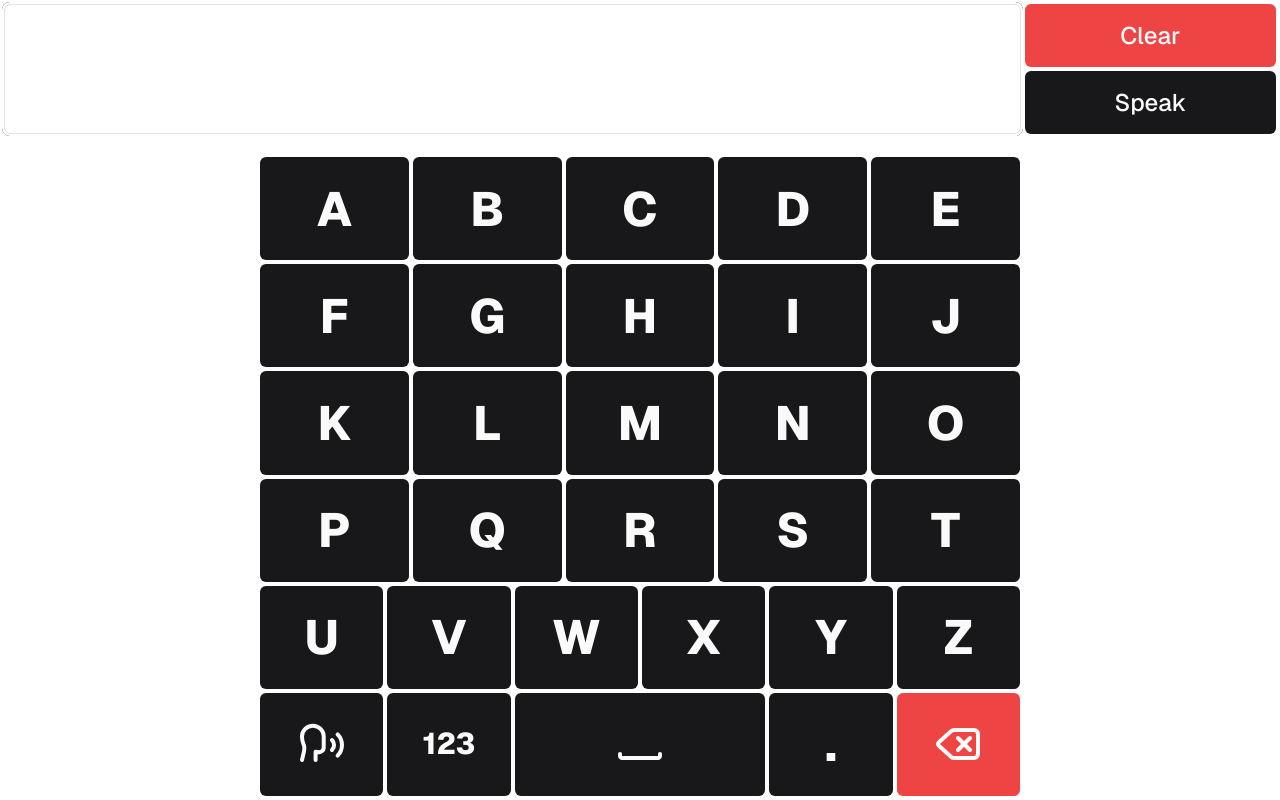
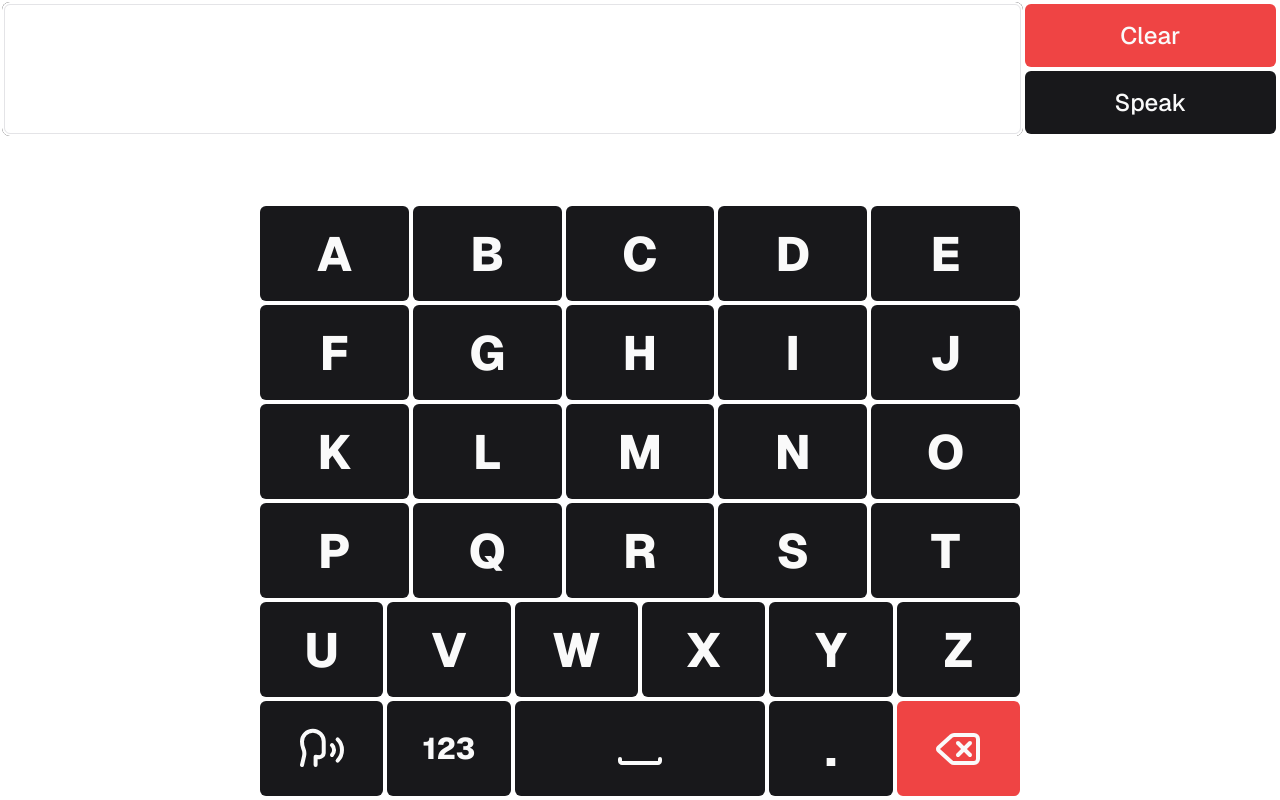
Before and after one commit to derek-cook/a11y-keyboard, a Next.js app: page /keyboards/default in a window 1280 px wide. Built offline with nearby package versions, Linux system fonts and the light colour scheme.

Commit message:
fix height

```diff
--- a/src/features/keyboard/Keyboard.tsx
+++ b/src/features/keyboard/Keyboard.tsx
@@ -12,7 +12,7 @@
   return (
     <div className="mx-auto flex w-full max-w-3xl grow flex-col justify-end p-1 pt-0">
       {mode === "ALPHA" && (
-        <div className="mb-1 flex h-24 gap-1">
+        <div className="mb-1 flex max-h-24 min-h-16 grow gap-1">
           {suggestions.map(
             (suggestion, i) =>
               suggestion && (
```
